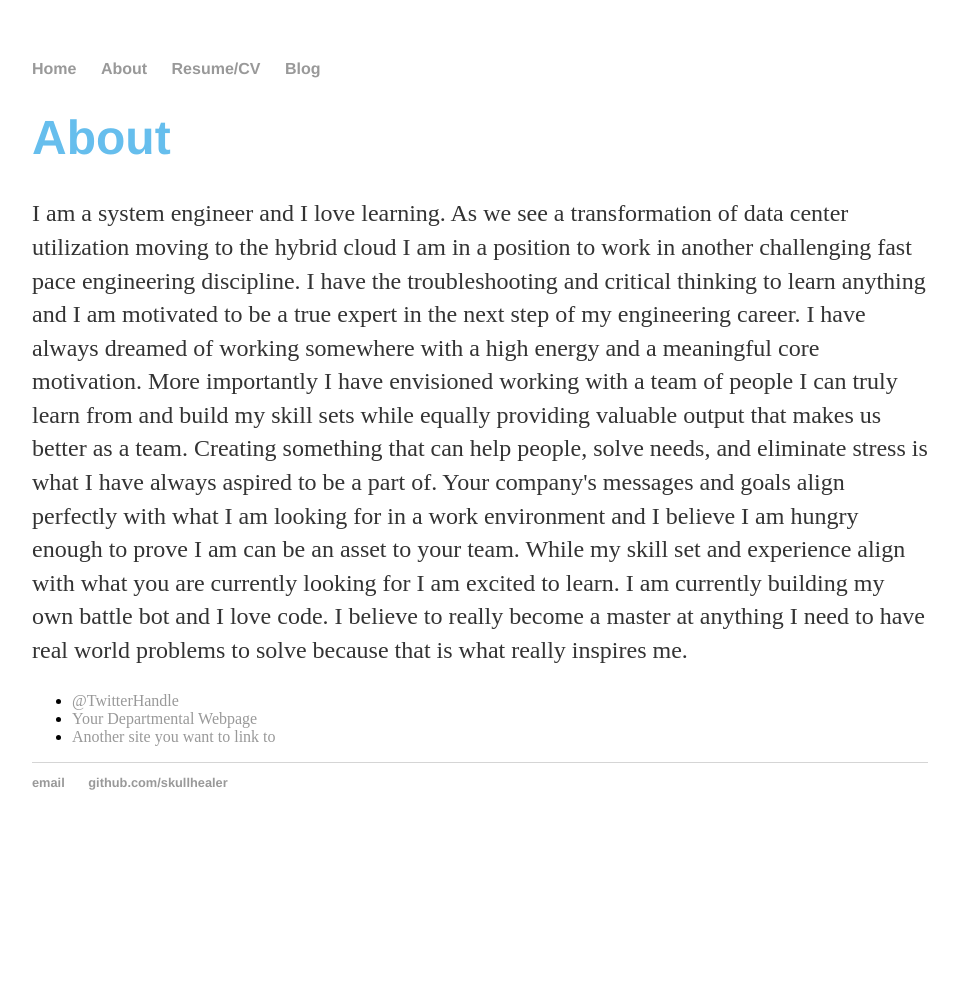
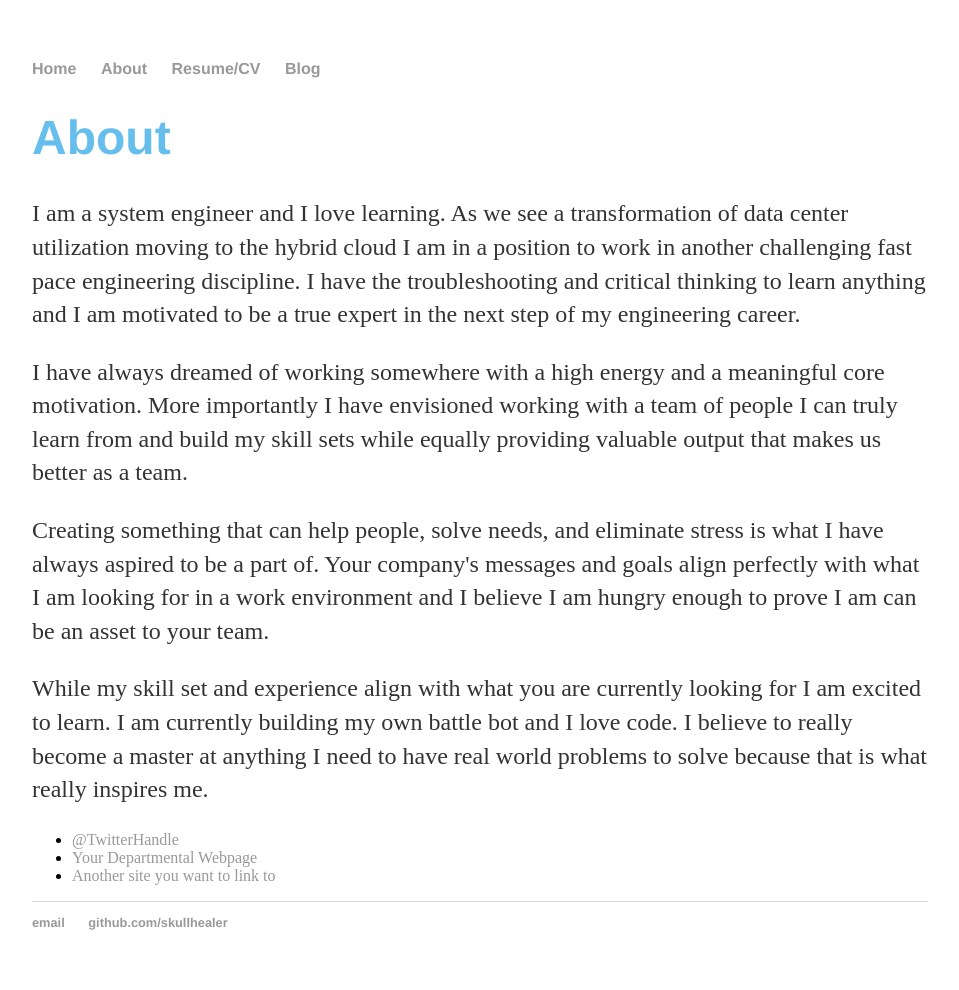
Before and after one commit to SkullHealer/SkullHealer.github.io, a Jekyll site: the page built from about/index.html, in a window 1280 px wide. Shown: the whole page, without its empty margins (160-1119 px from the left). Built offline with Jekyll 4.4.1, drawn with Linux system fonts in a browser that asks for light colours; before the commit the page ends 900 px from its top, so only the background shows below that.

Commit message:
Update index.html

```diff
--- a/about/index.html
+++ b/about/index.html
@@ -5,13 +5,10 @@ title: About Christopher Scull Jr.
 
 		<div class="about">
 			<h1>About</h1>
-			<p>I am a system engineer and I love learning. As we see a transformation of data center utilization moving to the hybrid cloud I am in a position to work in another challenging fast pace engineering discipline. I have the troubleshooting and critical thinking to learn anything and I am motivated to be a true expert in the next step of my engineering career.
-
-I have always dreamed of working somewhere with a high energy and a meaningful core motivation. More importantly I have envisioned working with a team of people I can truly learn from and build my skill sets while equally providing valuable output that makes us better as a team.
-
-Creating something that can help people, solve needs, and eliminate stress is what I have always aspired to be a part of. Your company's messages and goals align perfectly with what I am looking for in a work environment and I believe I am hungry enough to prove I am can be an asset to your team.
-
-While my skill set and experience align with what you are currently looking for I am excited to learn. I am currently building my own battle bot and I love code. I believe to really become a master at anything I need to have real world problems to solve because that is what really inspires me. </p>
+			<p>I am a system engineer and I love learning. As we see a transformation of data center utilization moving to the hybrid cloud I am in a position to work in another challenging fast pace engineering discipline. I have the troubleshooting and critical thinking to learn anything and I am motivated to be a true expert in the next step of my engineering career.</p>
+			<p>I have always dreamed of working somewhere with a high energy and a meaningful core motivation. More importantly I have envisioned working with a team of people I can truly learn from and build my skill sets while equally providing valuable output that makes us better as a team.</p>
+ 			<p>Creating something that can help people, solve needs, and eliminate stress is what I have always aspired to be a part of. Your company's messages and goals align perfectly with what I am looking for in a work environment and I believe I am hungry enough to prove I am can be an asset to your team.</p>
+ 			<p>While my skill set and experience align with what you are currently looking for I am excited to learn. I am currently building my own battle bot and I love code. I believe to really become a master at anything I need to have real world problems to solve because that is what really inspires me. </p>
 
 			<ul class="contacts">
 				<li><a href="#">@TwitterHandle</a></li>
```
